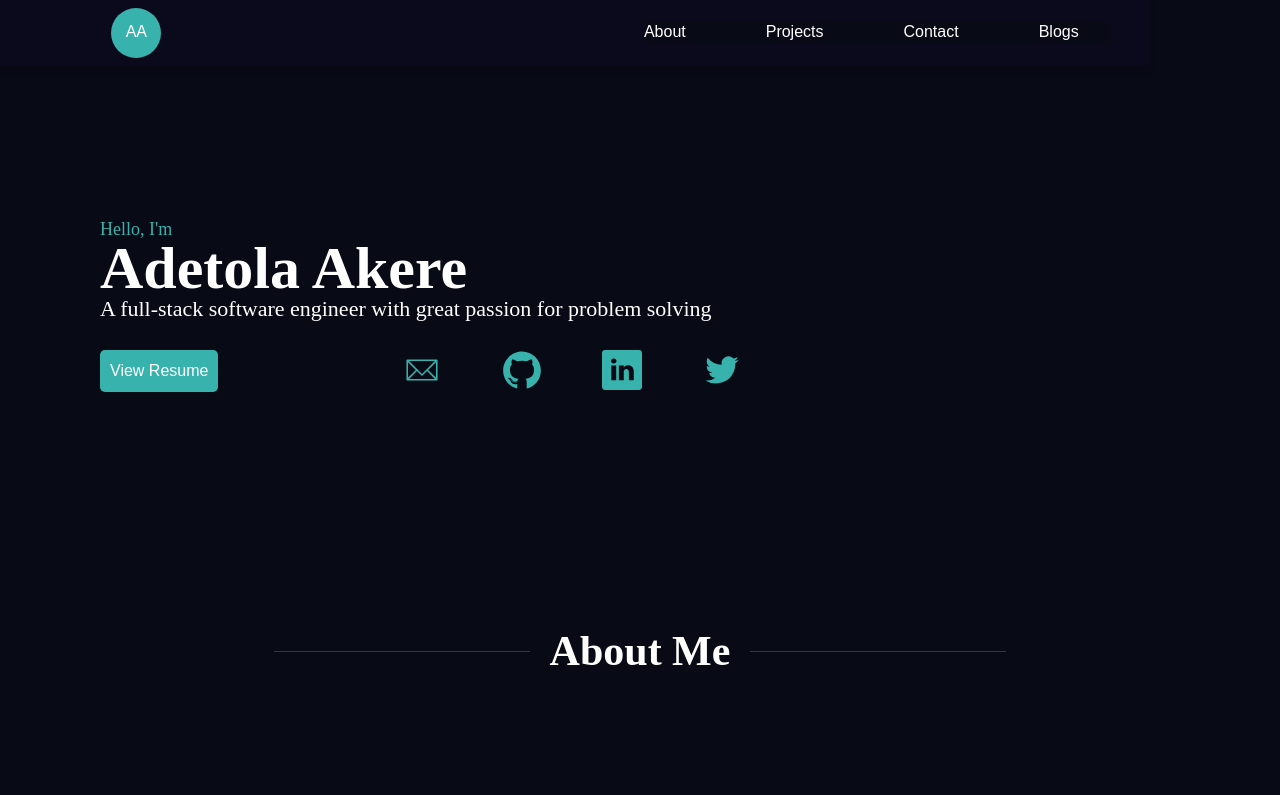
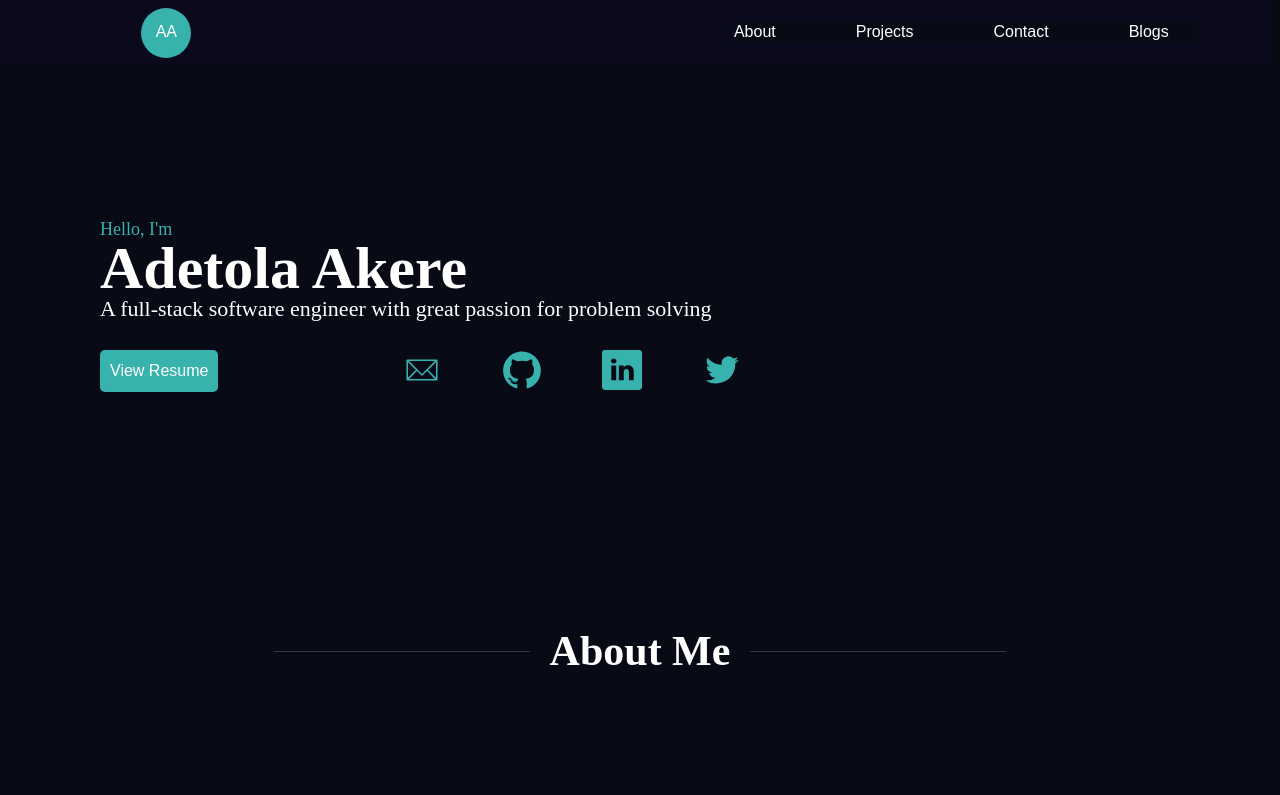
Before and after one commit to tolaked/portfolio_site, a React (Create React App) app: page / in a window 1280 px wide. Shown: the top 795 px of the page. Built offline with nearby package versions, Linux system fonts and the light colour scheme.

Commit message:
fix navbar width

```diff
--- a/package.json
+++ b/package.json
@@ -6,6 +6,8 @@
     "@testing-library/jest-dom": "^4.2.4",
     "@testing-library/react": "^9.5.0",
     "@testing-library/user-event": "^7.2.1",
+    "@material-ui/core": "^4.9.13",
+    "@material-ui/styles": "^4.9.13",
     "antd": "^4.1.5",
     "react": "^16.13.1",
     "react-dom": "^16.13.1",
--- a/src/component/Header.js
+++ b/src/component/Header.js
@@ -1,5 +1,9 @@
 import React,{useState} from "react";
 import styled from "styled-components";
+import Button from '@material-ui/core/Button';
+import Menu from '@material-ui/core/Menu';
+import MenuItem from '@material-ui/core/MenuItem';
+
 import devices from "../utils/devices";
 import '../App.css'
 
@@ -14,7 +18,7 @@ const NavStyled = styled.div`
   height: 65px;
   position: fixed;
   top: 0;
-  width: 100%;
+  width: 1400px;
   z-index: 1000;
   overflow: hidden;
   margin-left:-130px;
@@ -67,10 +71,8 @@ const NavStyled = styled.div`
 `;
 
 const Header = () => {
-  const [show, setShow] = useState(false)
-  const setToggle =()=>{
-    setShow(!show)
-  }
+
+
   return (
     <NavStyled>
       <div className="logo">
```
Also changed, not shown: 1 other file (tests, documents, lock files or other folders).
